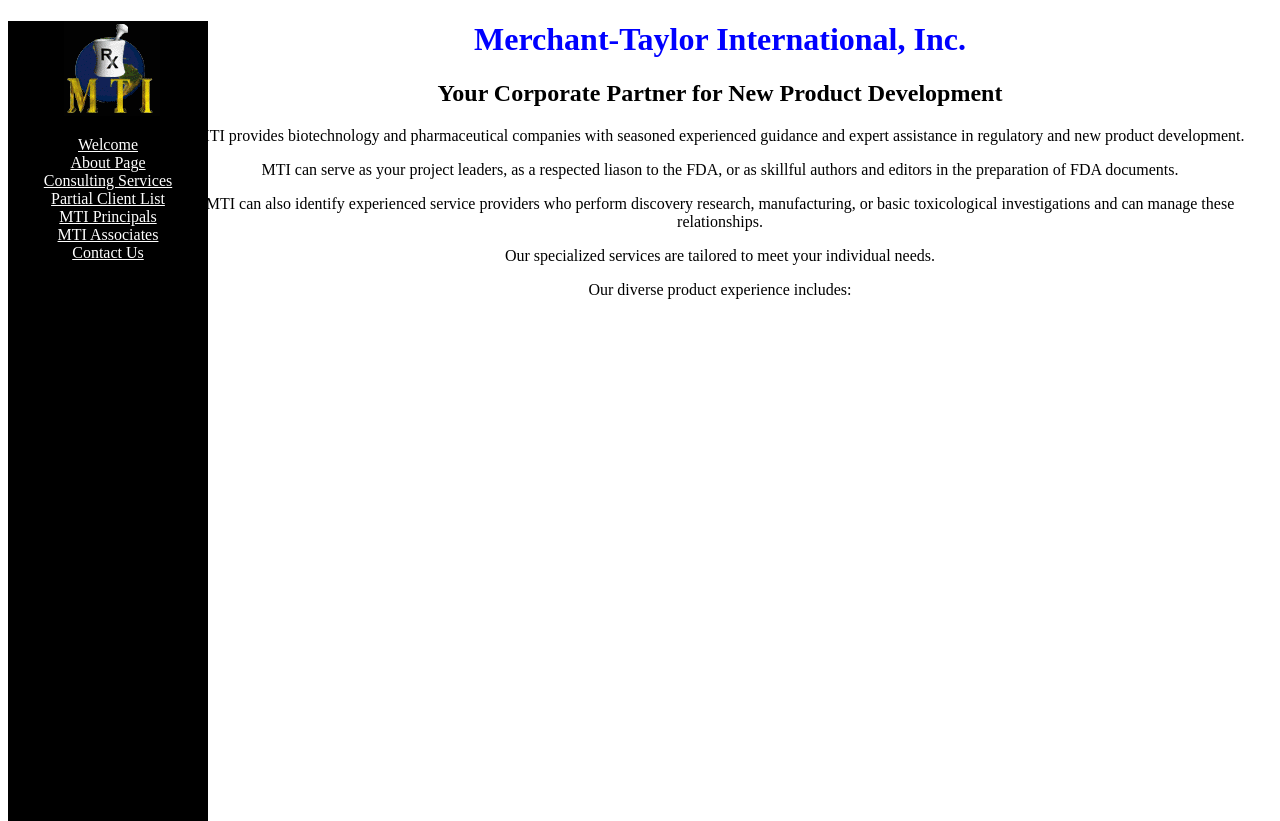
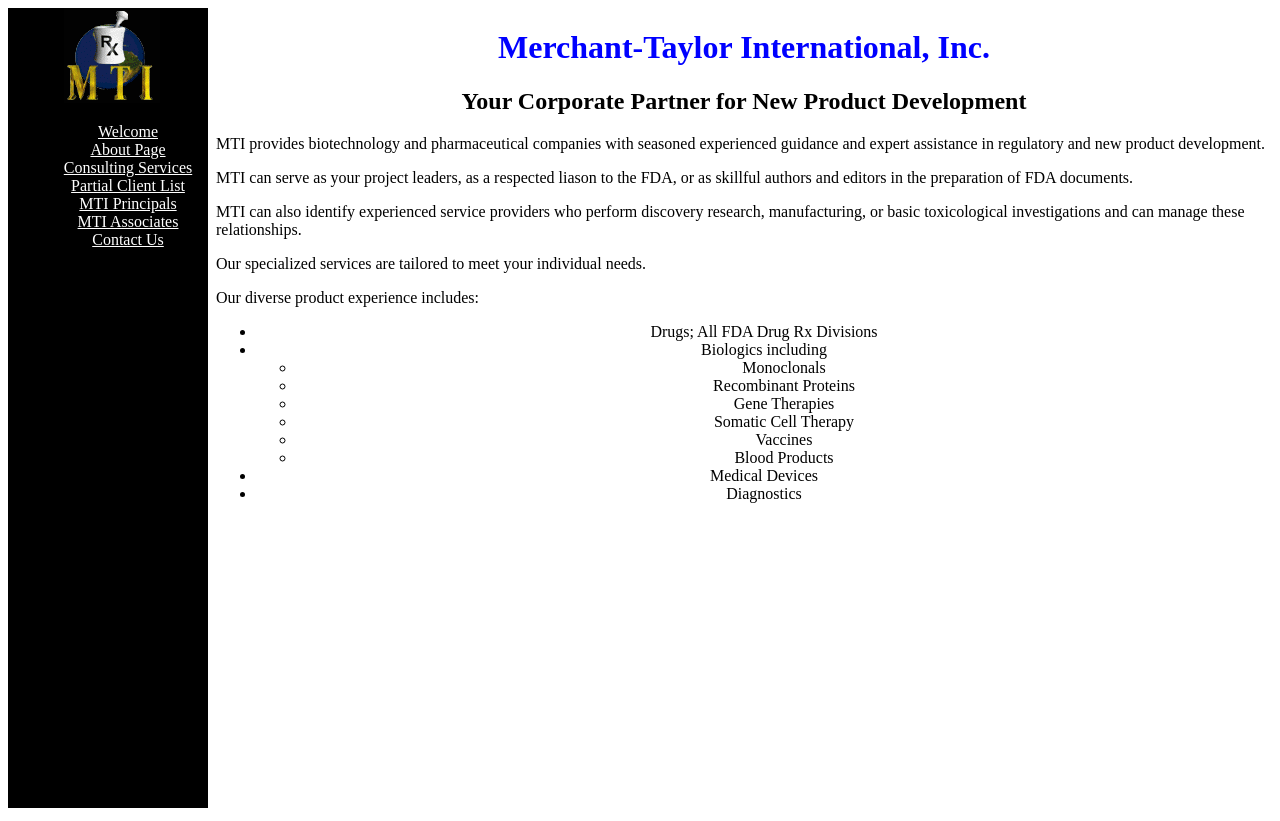
Before and after one commit to btrabaudo/merch-taylor, a PHP site: page /internal-pages/about.php in a window 1280 px wide. Run offline with PHP 8.4, Linux system fonts and the light colour scheme.

Commit message:
styled the about page

```diff
--- a/css/style.css
+++ b/css/style.css
@@ -21,8 +21,24 @@
 
 .container2{
     height: 0;
-    text-align: center;
-    margin-left: 10em;
+    text-align: left;
+    margin-left: 13em;
+    float: left;
+
+}
+ul.list{
+    display: inline-block;
+    margin: 0;
+    padding: 0;
+    list-style-type: circle;
+
+
+}
+li.list{
+    display: inline-block;
+    margin: 0;
+    padding: 0;
+    list-style-type: circle;
 }
 
 
@@ -30,6 +46,7 @@
     width: 6em;
     height: 5.938em;
     padding-left: 3.5em;
+
 
 }
 
@@ -40,7 +57,7 @@
 }
 
 ul {
-    padding: 0;
+
     text-align: center;
 
 }
@@ -59,3 +76,6 @@ h1 {
     text-align: center;
 
 }
+h2 {
+    text-align: center;
+}
--- a/internal-pages/about.php
+++ b/internal-pages/about.php
@@ -28,6 +28,23 @@
         <p>Our specialized services are tailored to meet your individual needs.</p>
 
         <p>Our diverse product experience includes:</p>
+
+        <div class="list">
+            <ul>
+                <li>Drugs; All FDA Drug Rx Divisions</li>
+                <li>Biologics including</li>
+                    <ul>
+                        <li>Monoclonals</li>
+                        <li>Recombinant Proteins</li>
+                        <li>Gene Therapies</li>
+                        <li>Somatic Cell Therapy</li>
+                        <li>Vaccines</li>
+                        <li>Blood Products</li>
+                    </ul>
+                <li>Medical Devices</li>
+                <li>Diagnostics</li>
+            </ul>
+        </div>
     </div>
 
     <div class = "container1">
--- a/internal-pages/associates.php
+++ b/internal-pages/associates.php
@@ -13,7 +13,9 @@
 </head>
 
 <body>
-<div class = "container">
+<div class = "container2">
+
+
 
 
 </div>
```
